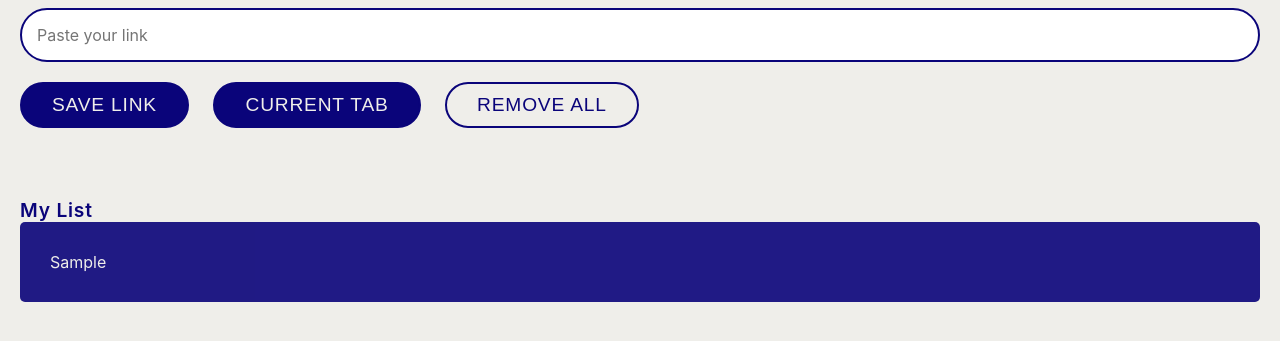
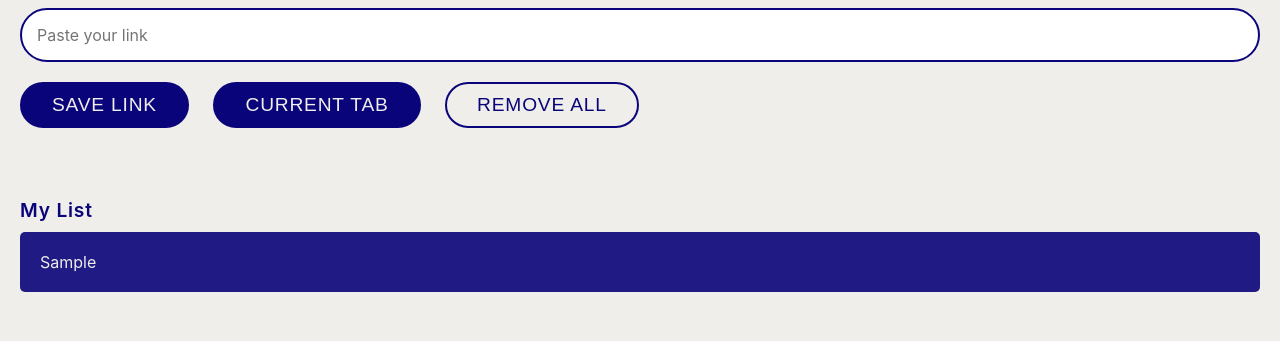
Before and after one commit to wgetDJ/linktra, a browser extension: page index.html in a window 1280 px wide. Both pictures are taken after typing "Sample" into the empty fields and a click on the button "SAVE LINK". Shown: the part 81-422 px from the top of the page. Drawn offline with Linux system fonts and the light colour scheme; a web font is replaced by a local one.

Commit message:
FEAT: Read me

```diff
--- a/index.css
+++ b/index.css
@@ -72,12 +72,13 @@ ul {
     list-style: none;
     margin: 0;
     padding: 0;
+    margin-top: 20px;
 }
 ul li {
     background-color: var(--text-color);
     color: var(--bg-color);
     margin: 10px 0;
-    padding: 30px;
+    padding: 20px;
     border-radius: 5px;
     opacity: .9;
 }
```
Also changed, not shown: linkta.png (added), 1 other file.
